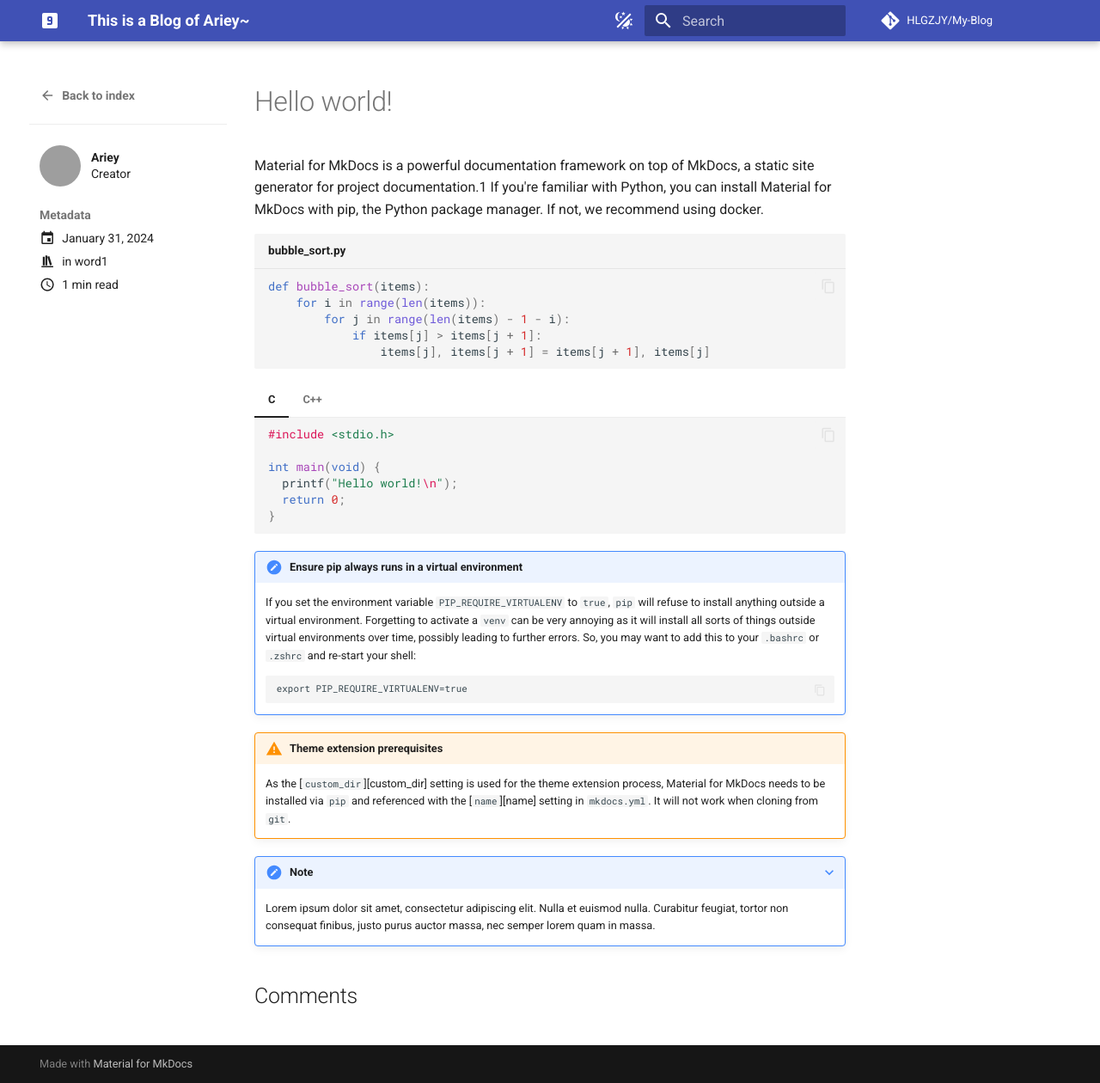
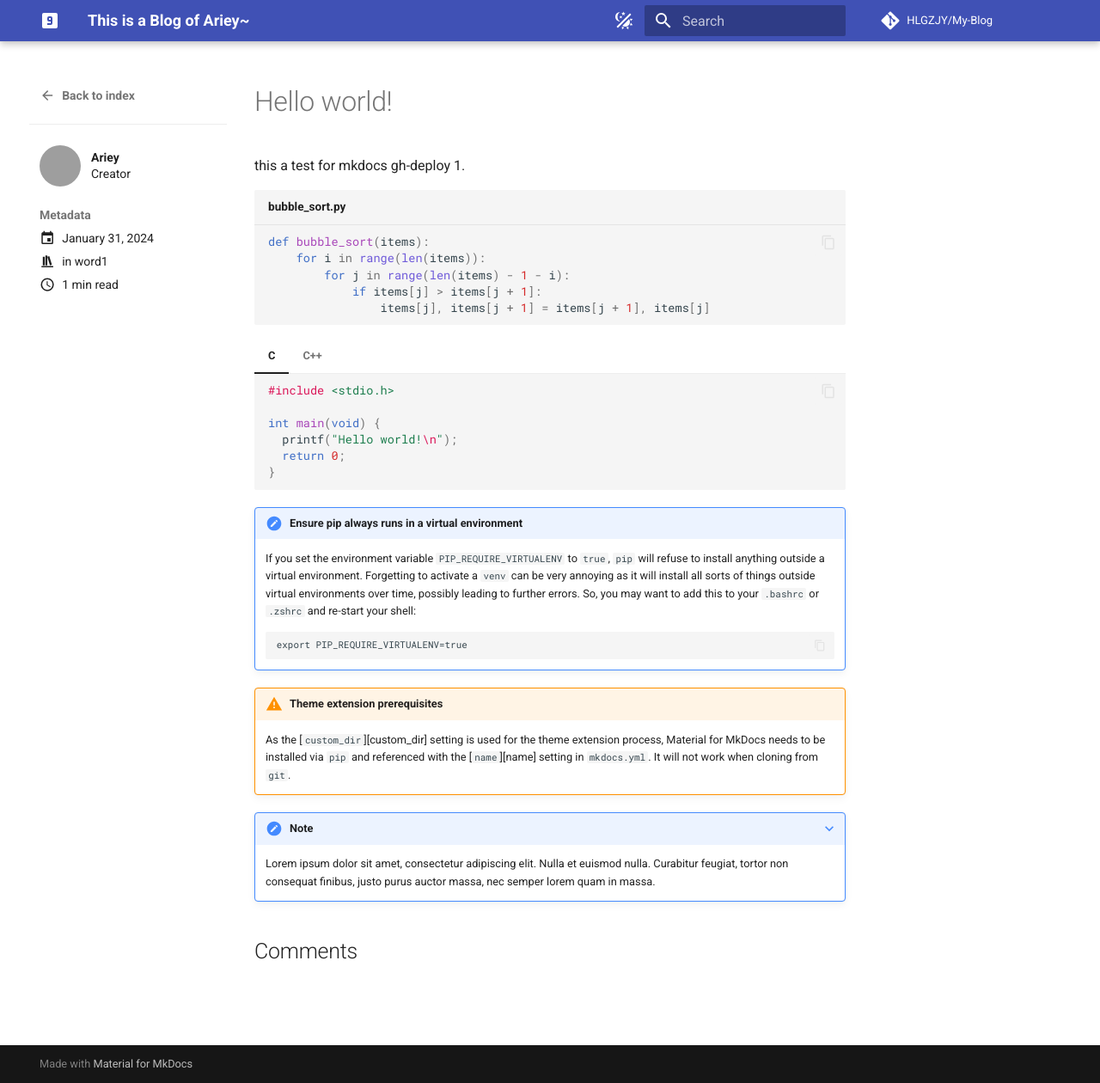
Before and after one commit to HLGZJY/My-Blog, an MkDocs documentation site: the page built from docs/posts/hello-world.md, in a window 1280 px wide and 1260 px high. Shown: the whole window at 86% size. Built offline with MkDocs 1.6.1 and Material for MkDocs 9.7.7, drawn with Linux system fonts in a browser that asks for light colours; comment, search, counter and statistics services are not loaded; grey boxes are pictures that could not be loaded.

Commit message:
更新blog和仓库文件的方法

```diff
--- a/docs/posts/hello-world.md
+++ b/docs/posts/hello-world.md
@@ -10,7 +10,8 @@ authors: [HLGZJY]
 
 # Hello world!
 
-Material for MkDocs is a powerful documentation framework on top of MkDocs, a static site generator for project documentation.1 If you're familiar with Python, you can install Material for MkDocs with pip, the Python package manager. If not, we recommend using docker.
+this a test for mkdocs gh-deploy
+1.
 
 <!-- more -->
 
```
Also changed, not shown: README.md (+15 -1 lines).
